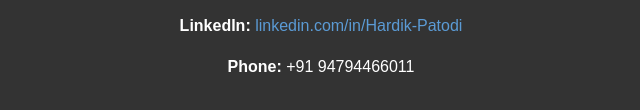
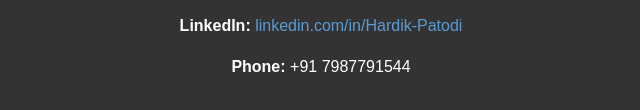
Before and after one commit to Hardikpatodi05/hardik-patodi-portfolio, a plain HTML site: page index.html in a window 1280 px wide. Shown: the part 2883-2993 px from the top of the page, 319-959 px from the left. Drawn offline with Linux system fonts and the light colour scheme.

Commit message:
Fix HTML formatting and update contact details

```diff
--- a/index.html
+++ b/index.html
@@ -121,7 +121,7 @@
             <p>Feel free to reach out!</p>
             <p><strong>Email:</strong> <a href="mailto:Hardikpatodi123@gmail.com">Hardikpatodi123@gmail.com</a></p>
             <p><strong>LinkedIn:</strong> <a href="https://linkedin.com/in/Hardik-Patodi" target="_blank">linkedin.com/in/Hardik-Patodi</a></p>
-            <p><strong>Phone:</strong> +91 94794466011</p>
+            <p><strong>Phone:</strong> +91 7987791544</p>
         </div>
     </footer>
 
```
